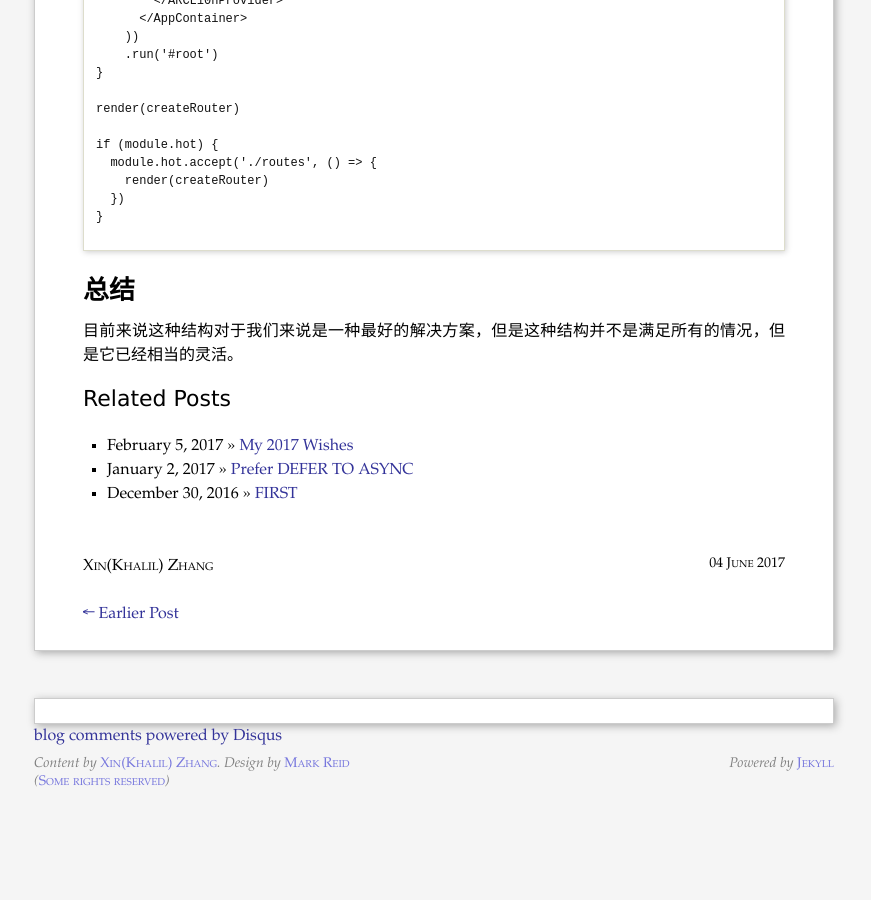
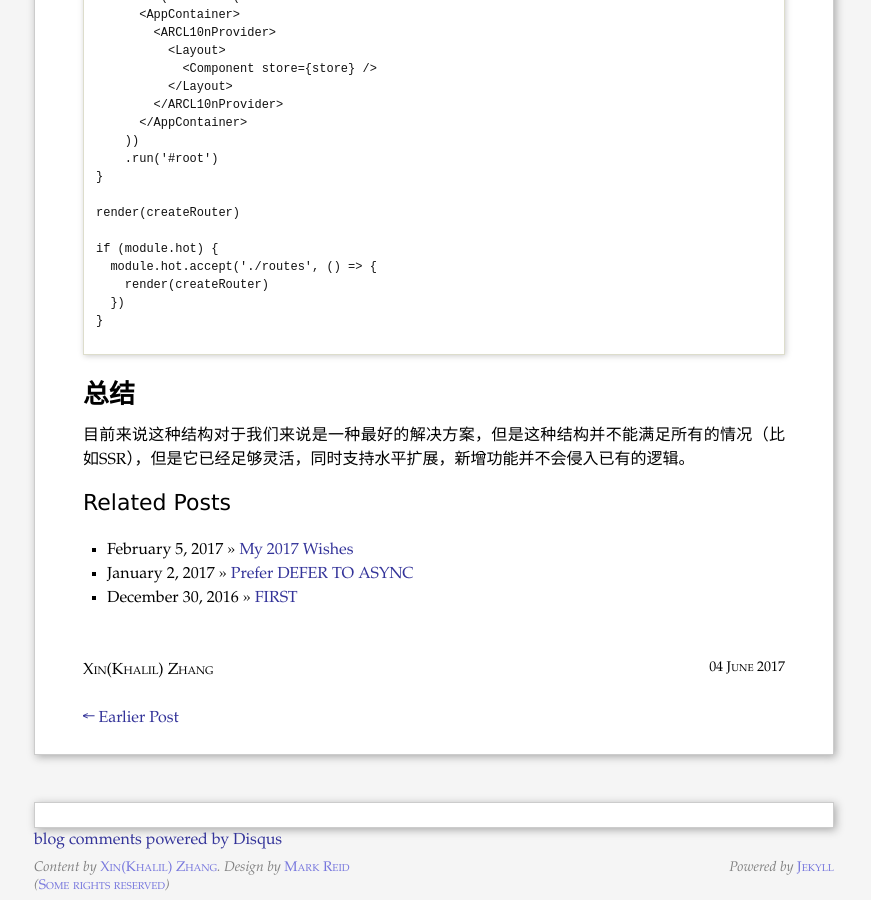
Before and after one commit to starandtina/starandtina.github.io, a Jekyll site: the page built from _posts/2017-06-04-ideal-react-redux-project-stucture.md, in a window 1280 px wide and 900 px high, scrolled down 3389 px. Shown: the whole window, without its empty margins (206-1077 px from the left). Built offline with Jekyll 4.4.1, drawn with Linux system fonts in a browser that asks for light colours; comment, search, counter and statistics services are not loaded; before the commit the page ends 4185 px from its top, so only the background shows below that; some of the changed text lies outside the part shown.

Commit message:
chore(ideal-react-redux-project-stucture): Update

````diff
--- a/_posts/2017-06-04-ideal-react-redux-project-stucture.md
+++ b/_posts/2017-06-04-ideal-react-redux-project-stucture.md
@@ -106,6 +106,8 @@
 export default Signin
 ```
 
+> 从Webpack@2.4.0开始，它引入一个叫[**magic comments**](https://webpack.js.org/api/module-methods/#import-)的新Feature，它让你可以为每个异步Chunk命名，大大简化了资源的管理和SSR。
+
 ### shared
 
 **shared**目录主要包含公共的**components**, **containers**, **modules(redux)**，**middlewares**，以及一些工具函数。
@@ -170,4 +172,4 @@
 
 ## 总结
 
-目前来说这种结构对于我们来说是一种最好的解决方案，但是这种结构并不是满足所有的情况，但是它已经相当的灵活。
+目前来说这种结构对于我们来说是一种最好的解决方案，但是这种结构并不能满足所有的情况（比如SSR），但是它已经足够灵活，同时支持水平扩展，新增功能并不会侵入已有的逻辑。
````
